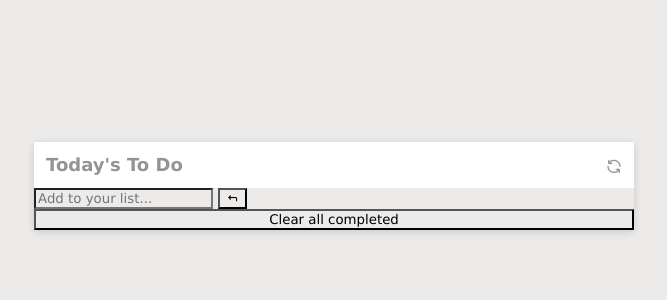
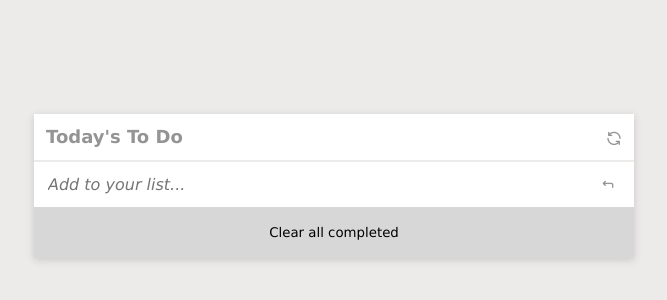
Before and after one commit to SaneMyburg/ToDo-List, a website built with webpack: page src/index.html in a window 1280 px wide. Shown: the part 214-514 px from the top of the page, without its empty margins (306-973 px from the left). Built offline with nearby package versions, Linux system fonts and the light colour scheme.

Commit message:
Add style to Form

```diff
--- a/src/style.css
+++ b/src/style.css
@@ -44,3 +44,45 @@ main {
   margin-top: 3px;
   color: rgb(148, 148, 148);
 }
+
+/*  ---------    Form Style ------ */
+
+.list-form {
+  display: flex;
+  justify-content: space-between;
+  padding: 2%;
+  margin: 2px 0% 0%;
+}
+
+.list-form,
+.list-form input,
+.list-form button {
+  background-color: rgb(255, 255, 255);
+  font-style: italic;
+  font-size: 16px;
+}
+
+#add-list,
+#add-list-btn {
+  border: none;
+}
+
+.todo,
+.todo p,
+.todo i {
+  background-color: rgb(255, 255, 255);
+}
+
+#add-list-btn i {
+  background-color: rgb(255, 255, 255);
+  color: rgb(148, 148, 148);
+  cursor: pointer;
+}
+
+.clear-all {
+  width: 100%;
+  cursor: pointer;
+  border: none;
+  background-color: rgb(215, 215, 215);
+  padding: 3%;
+}
```
